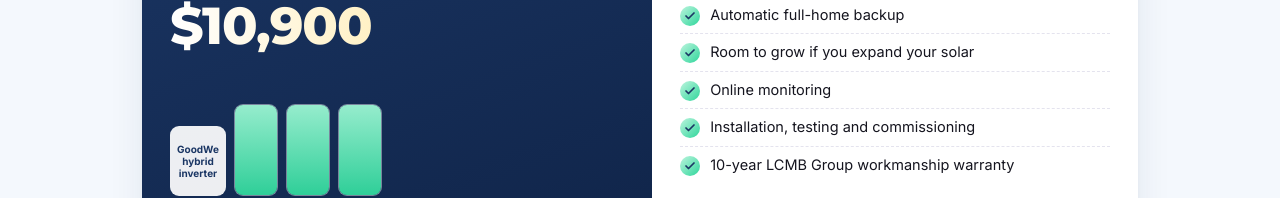
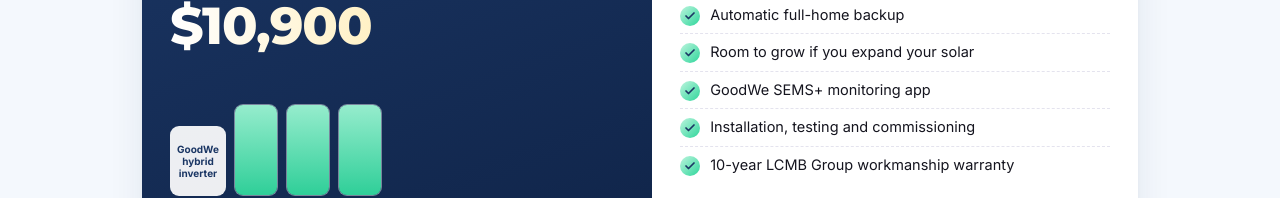
Before and after one commit to LCMBgroup/lcmb-proposals, a plain HTML site: page jason-lennox-76c2/index.html in a window 1280 px wide. Shown: the part 627-825 px from the top of the page. Drawn offline with Linux system fonts and the light colour scheme.

Commit message:
Jason: name SEMS+ in what's included
Co-Authored-By: Claude Opus 5.5 <noreply@anthropic.com>
Claude-Session: https://claude.ai/code/session_011YPQZX7AoMXzcCFBnt2d1N

```diff
--- a/jason-lennox-76c2/index.html
+++ b/jason-lennox-76c2/index.html
@@ -463,10 +463,10 @@
 <script>
 const OPTS={
   1:{tag:"OPTION 1",name:"Smaller battery",cap:"18kWh nominal · 17.7kWh usable",kwh:17.7,price:8000,
-     list:["GoodWe GW9.999K-EHA single-phase hybrid inverter","2 × GoodWe GW9.0 battery modules","Connection to your existing solar, subject to inspection and testing","Automatic full-home backup","Online monitoring","Installation, testing and commissioning","10-year LCMB Group workmanship warranty"],
+     list:["GoodWe GW9.999K-EHA single-phase hybrid inverter","2 × GoodWe GW9.0 battery modules","Connection to your existing solar, subject to inspection and testing","Automatic full-home backup","GoodWe SEMS+ monitoring app","Installation, testing and commissioning","10-year LCMB Group workmanship warranty"],
      fit:"<b>Best if</b> your solar stays about the size it is now. You can add capacity later, but this battery may become undersized if you substantially increase your solar."},
   2:{tag:"OPTION 2",name:"Larger battery",cap:"27kWh nominal · 26.55kWh usable",kwh:26.55,price:10900,
-     list:["GoodWe GW9.999K-EHA single-phase hybrid inverter","3 × GoodWe GW9.0 battery modules","Connection to your existing solar, subject to inspection and testing","Automatic full-home backup","Room to grow if you expand your solar","Online monitoring","Installation, testing and commissioning","10-year LCMB Group workmanship warranty"],
+     list:["GoodWe GW9.999K-EHA single-phase hybrid inverter","3 × GoodWe GW9.0 battery modules","Connection to your existing solar, subject to inspection and testing","Automatic full-home backup","Room to grow if you expand your solar","GoodWe SEMS+ monitoring app","Installation, testing and commissioning","10-year LCMB Group workmanship warranty"],
      fit:"<b>Best if</b> you may grow your solar to around 10kW. It costs more up front but gives you more flexibility later."}
 };
 // typical average running loads (watts) — estimates
```
